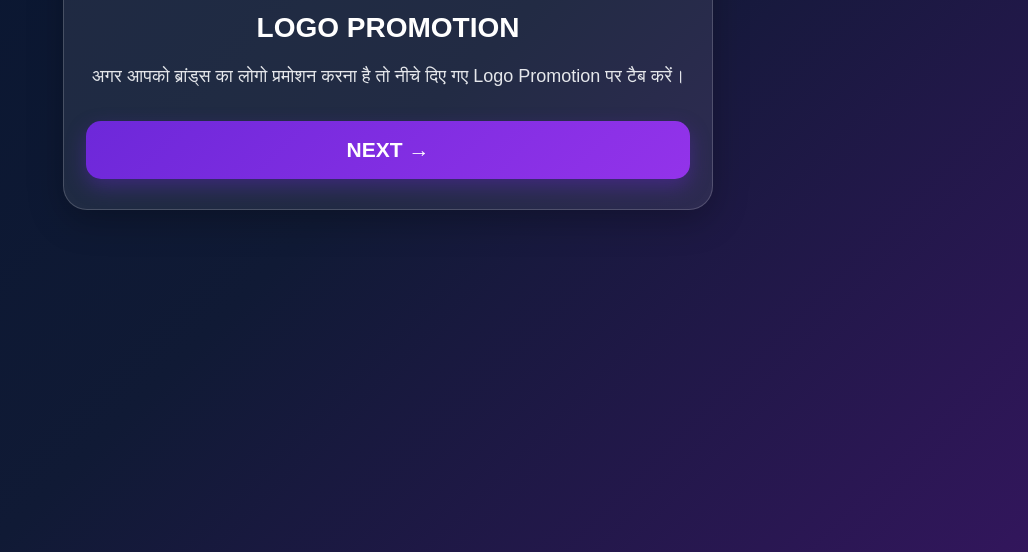
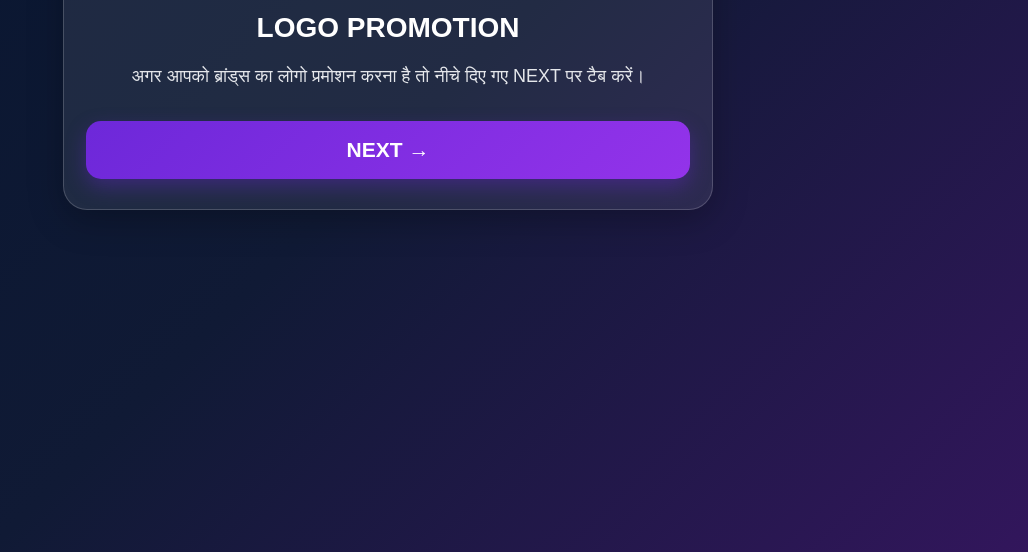
Before and after one commit to sk6457520-sys/Brand-Boost, a plain HTML site: page index.html in a window 1280 px wide. Shown: the part 248-800 px from the top of the page, without its empty margins (252-1280 px from the left). Drawn offline with Linux system fonts and the light colour scheme.

Commit message:
Update promotional text in index.html

```diff
--- a/index.html
+++ b/index.html
@@ -97,7 +97,7 @@
 
       <p>
         अगर आपको ब्रांड्स का लोगो प्रमोशन करना है
-        तो नीचे दिए गए Logo Promotion पर टैब करें।
+तो नीचे दिए गए NEXT पर टैब करें।
       </p>
 
       <a class="next-btn" href="platform.html">
```
